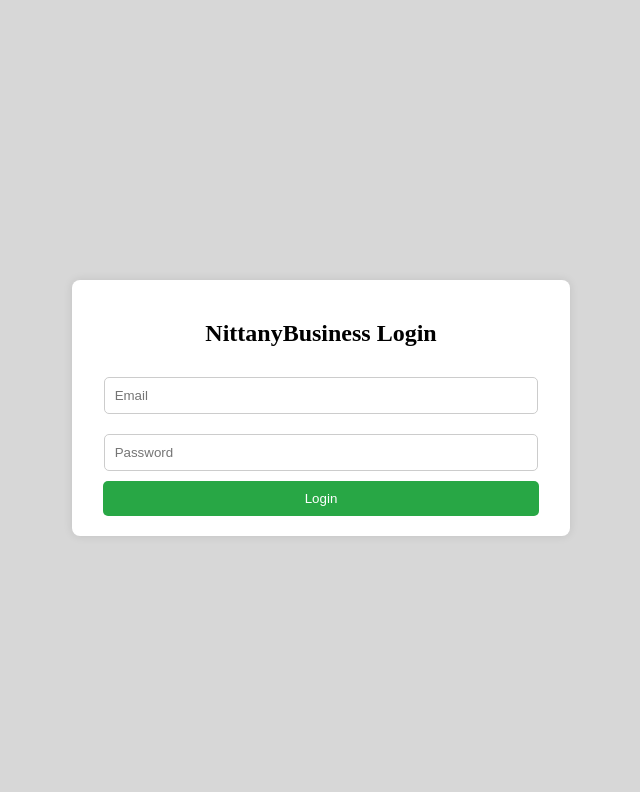
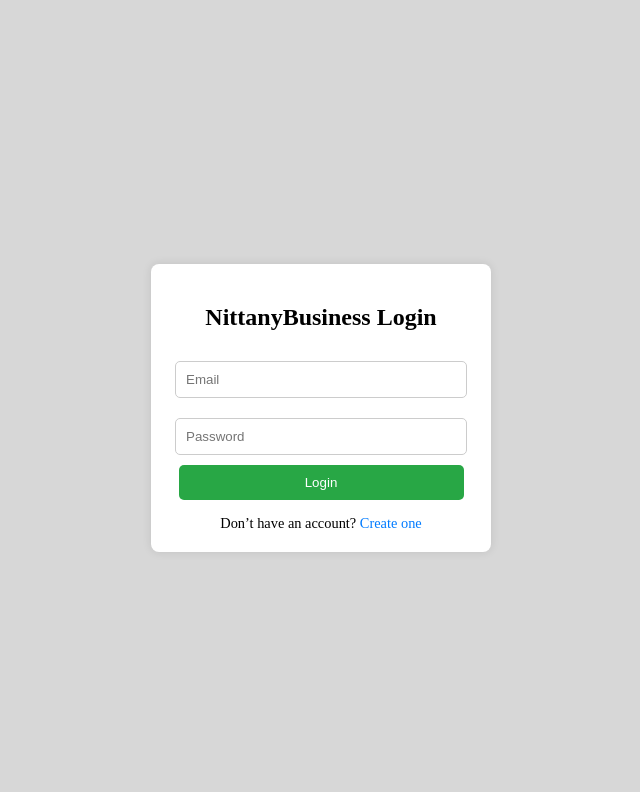
Before and after one commit to bz28/431w, a Flask app: page / in a window 1280 px wide. Shown: the top 792 px of the page, without its empty margins (319-959 px from the left). Run offline with Flask 3, Linux system fonts and the light colour scheme.

Commit message:
Login & registration cycle

```diff
--- a/web_app/app.py
+++ b/web_app/app.py
@@ -38,6 +38,10 @@ def logout():
 @app.route('/profile')
 def profile():
     return render_template('profile.html')
+
+@app.route('/register')
+def register():
+    return render_template('registration.html')
 
 @app.route('/sellerhome')
 def sellerhome():
--- a/web_app/templates/login.html
+++ b/web_app/templates/login.html
@@ -19,6 +19,7 @@
             border-radius: 8px;
             box-shadow: 0 0 10px rgba(0, 0, 0, 0.1);
             text-align: center;
+            width: 300px;
         }
         input {
             width: 90%;
@@ -39,6 +40,17 @@
         button:hover {
             background-color: #218838;
         }
+        .create-account {
+            margin-top: 15px;
+            font-size: 0.9em;
+        }
+        .create-account a {
+            color: #007bff;
+            text-decoration: none;
+        }
+        .create-account a:hover {
+            text-decoration: underline;
+        }
     </style>
 </head>
 <body>
@@ -49,6 +61,9 @@
             <input type="password" name="Password" placeholder="Password" required>
             <button type="submit">Login</button>
         </form>
+        <div class="create-account">
+            Don’t have an account? <a href="{{ url_for('register') }}">Create one</a>
+        </div>
     </div>
 </body>
 </html>
--- a/web_app/templates/registration.html
+++ b/web_app/templates/registration.html
@@ -52,6 +52,7 @@
             <input type="password" name="ConfirmPassword" placeholder="Confirm Password" required>
             <button type="submit">Register</button>
         </form>
+        <a href="{{ url_for('login') }}" style="display: block; margin-top: 15px; color: #007bff; text-decoration: none;">Back to Login</a>
     </div>
 </body>
 </html>
```
